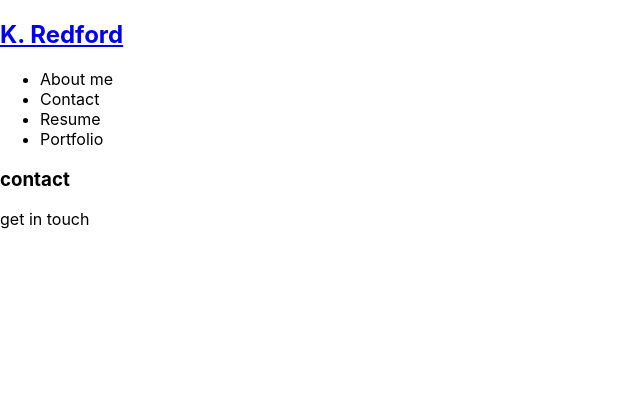
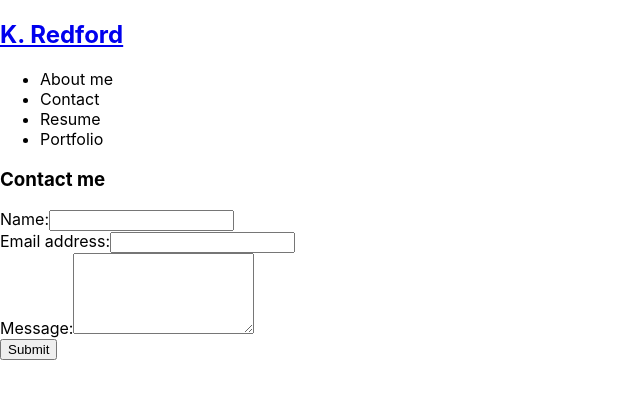
Before and after one commit to katredford/react-portfolio-redford, a React (Create React App) app: page / in a window 1280 px wide. Both pictures are taken after a click on the element "Contact". Shown: the top 398 px of the page, without its empty margins (0-640 px from the left). Built offline with nearby package versions, Linux system fonts and the light colour scheme.

Commit message:
contact form

```diff
--- a/src/components/Contact/index.js
+++ b/src/components/Contact/index.js
@@ -3,8 +3,22 @@
 function Contact() {
 	return (
 		<section>
-			<h1>contact</h1>
-			<p>get in touch</p>
+			<h1>Contact me</h1>
+			<form id="contact-form">
+				<div>
+					<label htmlFor="name">Name:</label>
+					<input type="text" name="name" />
+				</div>
+				<div>
+					<label htmlFor="email">Email address:</label>
+					<input type="email" name="email" />
+				</div>
+				<div>
+					<label htmlFor="message">Message:</label>
+					<textarea name="message" rows="5" />
+				</div>
+				<button type="submit">Submit</button>
+			</form>
 		</section>
 	);
 }
--- a/src/components/Nav/index.js
+++ b/src/components/Nav/index.js
@@ -1,10 +1,10 @@
 import React from "react";
 // import coverImage from "../../assets/images/hero.png";
 function Nav(props) {
-	const categories = [
-		{ name: "Resume", description: "work experience" },
-		{ name: "Portfolio", description: "my web dev work" },
-	];
+	// const categories = [
+	// 	{ name: "Resume", description: "work experience" },
+	// 	{ name: "Portfolio", description: "my web dev work" },
+	// ];
 
 	console.log("NAV BAR PROPS!!!", props);
 	return (
--- a/src/components/Portfolio/index.js
+++ b/src/components/Portfolio/index.js
@@ -1,19 +1,27 @@
 import React from "react";
-// import coverImage from "../../assets/cover/cover-image.jpg";
-
+import imageOne from "../../assets/images/kittyTranslate.png";
+import imageTwo from "../../assets/images/roastMe.png";
 function Portfolio() {
 	return (
 		<section>
 			<h1>Portfolio</h1>
 			<p>its my work!</p>
+			<img
+				src={imageOne}
+				className="my-2"
+				style={{ width: "25%" }}
+				alt="kitty translate link"
+				// https://likica.github.io/kitty_translator/
+			/>
+			<br></br>
+			<img
+				src={imageTwo}
+				className="my-2"
+				style={{ width: "25%" }}
+				alt="Roast Me link"
+				// https://gentle-wildwood-31451.herokuapp.com/
+			/>
 		</section>
-		// <section
-		// 	style={{ height: "800px", backgroundColor: "blue" }}
-		// 	className="my-5"
-		// >
-		// 	<h1 id="portfolio">this is where the work goes</h1>
-		// 	{/* <img src={coverImage} className="my-2" style={{ width: "100%" }} alt="cover" /> */}
-		// </section>
 	);
 }
 
```
Also changed, not shown: src/assets/images/kittyTranslate.png (added), src/assets/images/roastMe.png (added).
